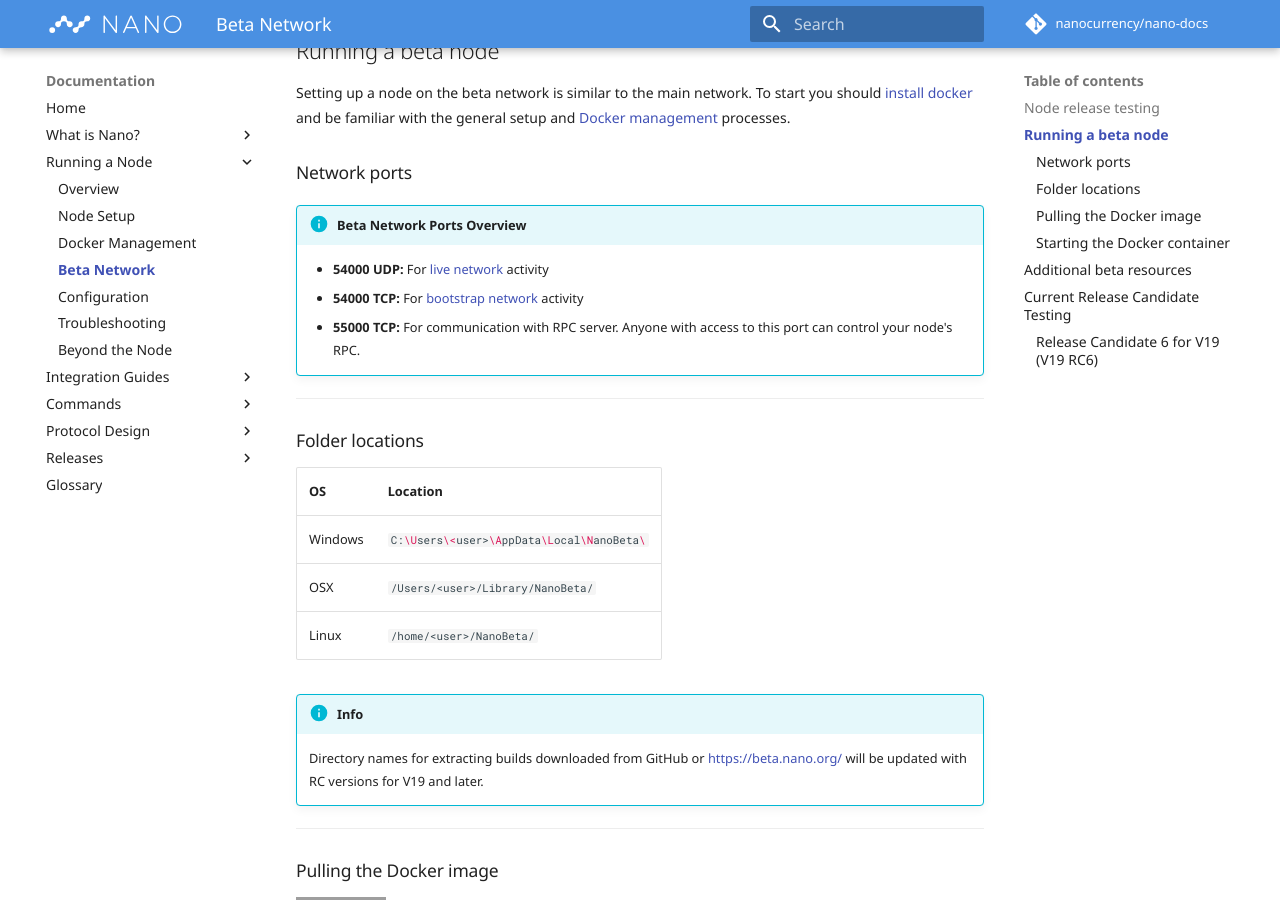
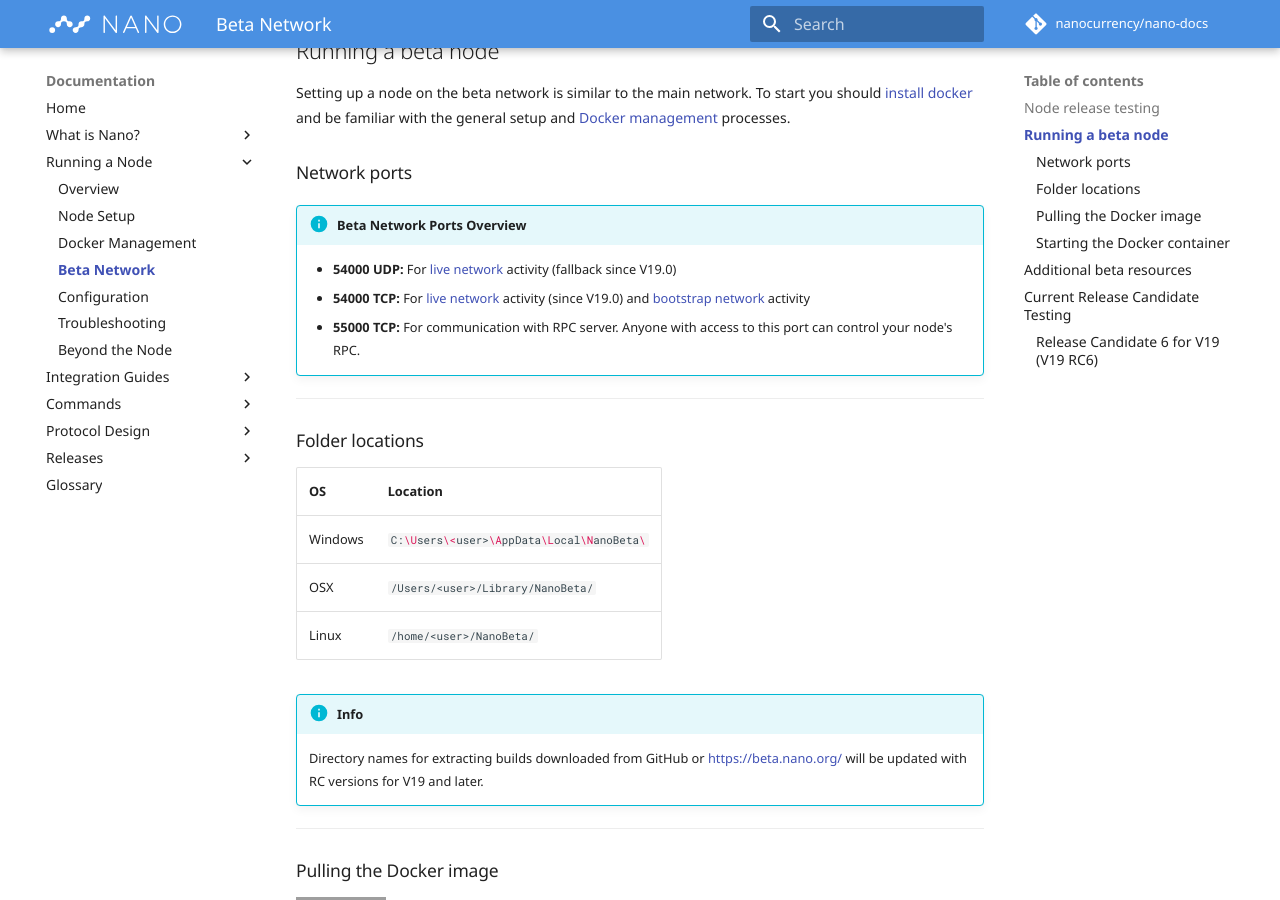
Before and after one commit to nanocurrency/nano-docs, an MkDocs documentation site: the page built from docs/running-a-node/beta-network.md, in a window 1280 px wide and 900 px high, scrolled down 857 px. Built offline with MkDocs 1.6.1 and Material for MkDocs 9.7.7, drawn with Linux system fonts in a browser that asks for light colours; emoji names are drawn with the system emoji font; comment, search, counter and statistics services are not loaded; grey boxes are pictures that could not be loaded.

Commit message:
Clarify what ports will be used for with V19

```diff
--- a/docs/snippets/beta-network-details-simple.md
+++ b/docs/snippets/beta-network-details-simple.md
@@ -1,4 +1,4 @@
 !!! info "Beta Network Ports Overview"
-	* **54000 UDP:** For [live network](/glossary#live-network) activity
-	* **54000 TCP:** For [bootstrap network](/glossary#bootstrap-network) activity
+	* **54000 UDP:** For [live network](/glossary#live-network) activity (fallback since V19.0)
+	* **54000 TCP:** For [live network](/glossary#live-network) activity (since V19.0) and [bootstrap network](/glossary#bootstrap-network) activity
 	* **55000 TCP:** For communication with RPC server. Anyone with access to this port can control your node's RPC.
--- a/docs/snippets/network-details-simple.md
+++ b/docs/snippets/network-details-simple.md
@@ -1,4 +1,4 @@
 !!! info "Network Ports Overview"
-	* **7075 UDP:** For [live network](/glossary#live-network) activity
-	* **7075 TCP:** For [bootstrap network](/glossary#bootstrap-network) activity
+	* **7075 UDP:** For [live network](/glossary#live-network) activity (fallback since V19.0)
+	* **7075 TCP:** For [live network](/glossary#live-network) activity (since V19.0) and [bootstrap network](/glossary#bootstrap-network) activity
 	* **7076 TCP:** For communication with RPC server. Do not expose this outside of your production environment. Anyone with access to this port can control your node's RPC.
```
